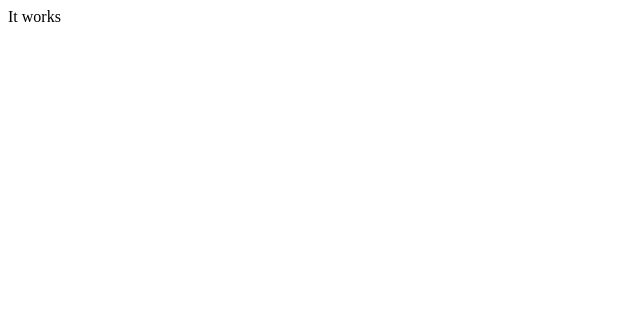
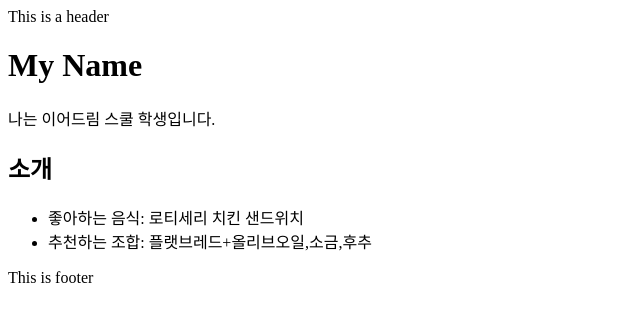
Before and after one commit to JoonhyeonKim/joonhyeon1234.github.io, a plain HTML site: page index.html in a window 1280 px wide. Shown: the whole page, without its empty margins (0-640 px from the left). Drawn offline with Linux system fonts and the light colour scheme.

Commit message:
feat: Change to index.html

```diff
--- a/index.html
+++ b/index.html
@@ -6,5 +6,17 @@
         <title>My first Page</title>
         <meta name="viewport" content="width=device-width, initial-scal=1.0">
     </head>
-    <body>It works</body>
+    <body>
+        <header>This is a header</header>
+        <main class="container">
+        <h1>My Name</h1>
+        <p>나는 이어드림 스쿨 학생입니다.</p>
+        <h2>소개</h2>
+        <ul>
+            <li>좋아하는 음식: 로티세리 치킨 샌드위치</li>
+            <li>추천하는 조합: 플랫브레드+올리브오일,소금,후추</li>
+        </ul>
+        </main>
+        <footer>This is footer</footer>
+    </body>
 </html>
```
